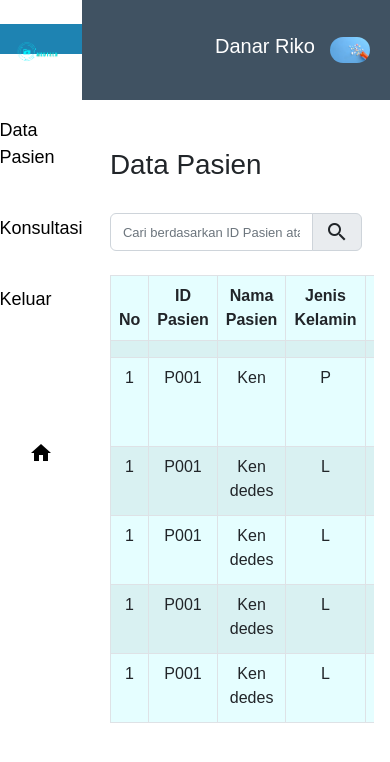
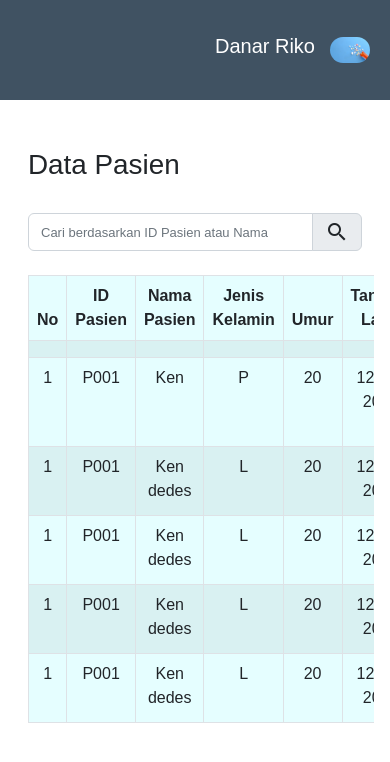
Before and after one commit to fellianik/group-project-1-FE-31, a plain HTML site: page data-pasien/index.html in a window 390 px wide. Drawn offline with nearby package versions, Linux system fonts and the light colour scheme.

Commit message:
edit style

```diff
--- a/data-pasien/style.css
+++ b/data-pasien/style.css
@@ -52,15 +52,6 @@
 
 table {
     background-color: rgba(0, 242, 254, 0.1);
-}
-
-@media (max-width: 576px) {
-    .sidebar {
-        background-color: #1e83b2;
-        height: 30px;
-        position: relative;
-        width: 100%;
-    }
 }
 
 /* Kharis */
@@ -160,3 +151,40 @@ nav {
 .profil:hover {
     cursor: pointer;
 }
+
+/* Responsive tambahan */
+@media (max-width: 576px) {
+    .col-sm-3 {
+        /* width: 100%;
+        background-color: #405262;
+        border-bottom: 1px solid white;
+        margin: 0; */
+        display: none;
+    }
+    .col-sm-9 {
+        width: 100%;
+    }
+    /* .sidebar {
+        background-color: #1e83b2;
+        height: fit-content;
+        position: relative;
+        width: 100%;
+    } */
+    /* .navbar-side {
+        display: grid;
+        justify-content: normal;
+        vertical-align: middle;
+    } */
+    /* .logo {
+        display: none;
+    } */
+    /* .navbar-side button {
+        margin-bottom: 5px;
+        padding: 0;
+        font-size: 10px;
+        text-align: center;
+    } */
+    /* .home {
+        display: none;
+    } */
+}
```
